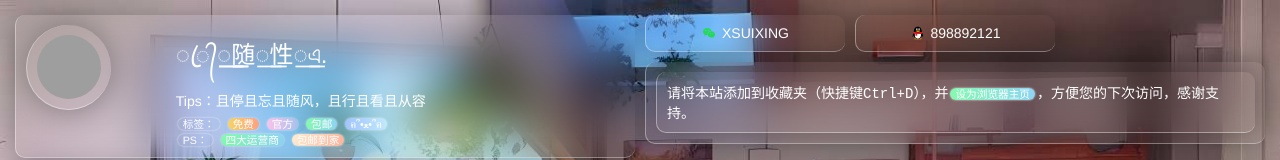
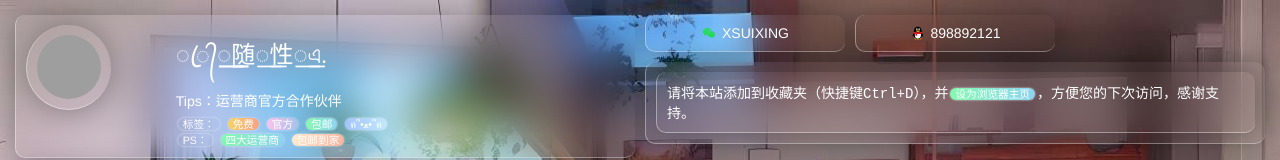
Before and after one commit to SXBW/ka, a plain HTML site: page index.html in a window 1280 px wide. Shown: the top 160 px of the page. Drawn offline with Linux system fonts and the light colour scheme; grey boxes are pictures that could not be loaded.

Commit message:
Update index.html

```diff
--- a/index.html
+++ b/index.html
@@ -25,7 +25,7 @@
               <div class="bc-xs9">
                 <div class="bc-xs12">
                   <div id="bc_name">ꦿ᭄꯭꯭随꯭性꯭এ.</div>
-                  <div id="bc_tip">Tips：且停且忘且随风，且行且看且从容</div>
+                  <div id="bc_tip">Tips：运营商官方合作伙伴</div>
                 </div>
                 <div class="bc-xs12">
                   <a class="btn">标签：</a>
```
